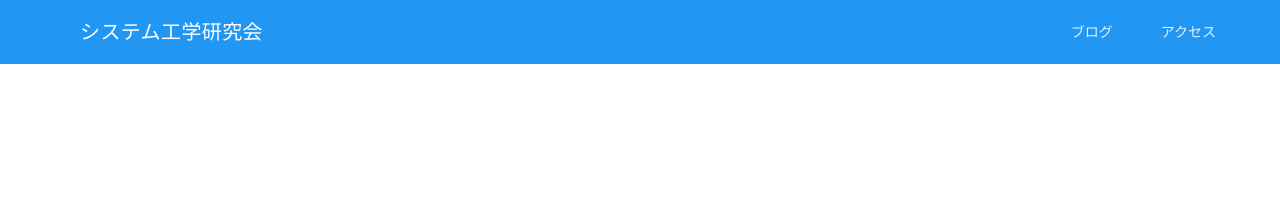
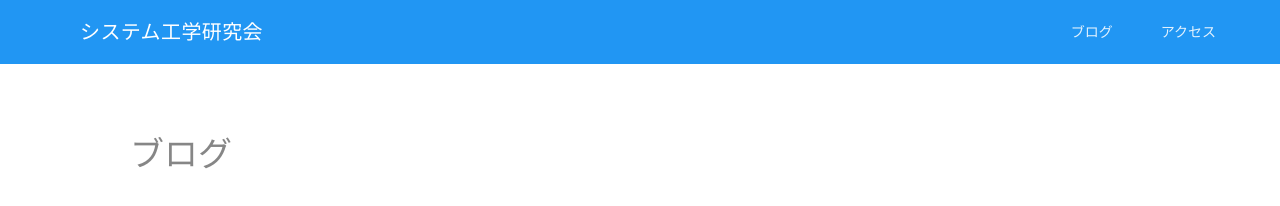
Before and after one commit to SystemEngineeringTeam/set-web-base, a website: page src/main/ejs/index.ejs in a window 1280 px wide. Drawn offline with nearby package versions, Linux system fonts and the light colour scheme; files that its build step writes are made by us from their sources.

Commit message:
追加：ブログの項目

```diff
--- a/src/main/ejs/index.ejs
+++ b/src/main/ejs/index.ejs
@@ -12,6 +12,11 @@
     <main class="mdl-layout__content">
 
 
+    <div class="blog-section">
+      <div class="blog-section-title">ブログ</div>
+
+    </div>
+
 
     </main>
   </div>
--- a/src/main/scss/index.scss
+++ b/src/main/scss/index.scss
@@ -1 +1,15 @@
 @CHARSET "UTF-8";
+
+.blog-section {
+    padding: 80px 0;
+    max-width: 1044px;
+    margin-left: auto;
+    margin-right: auto;
+}
+
+.blog-section .blog-section-title {
+    margin-left: 12px;
+    padding-bottom: 24px;
+    font-size: 34px;
+    opacity: .54;
+}
```
